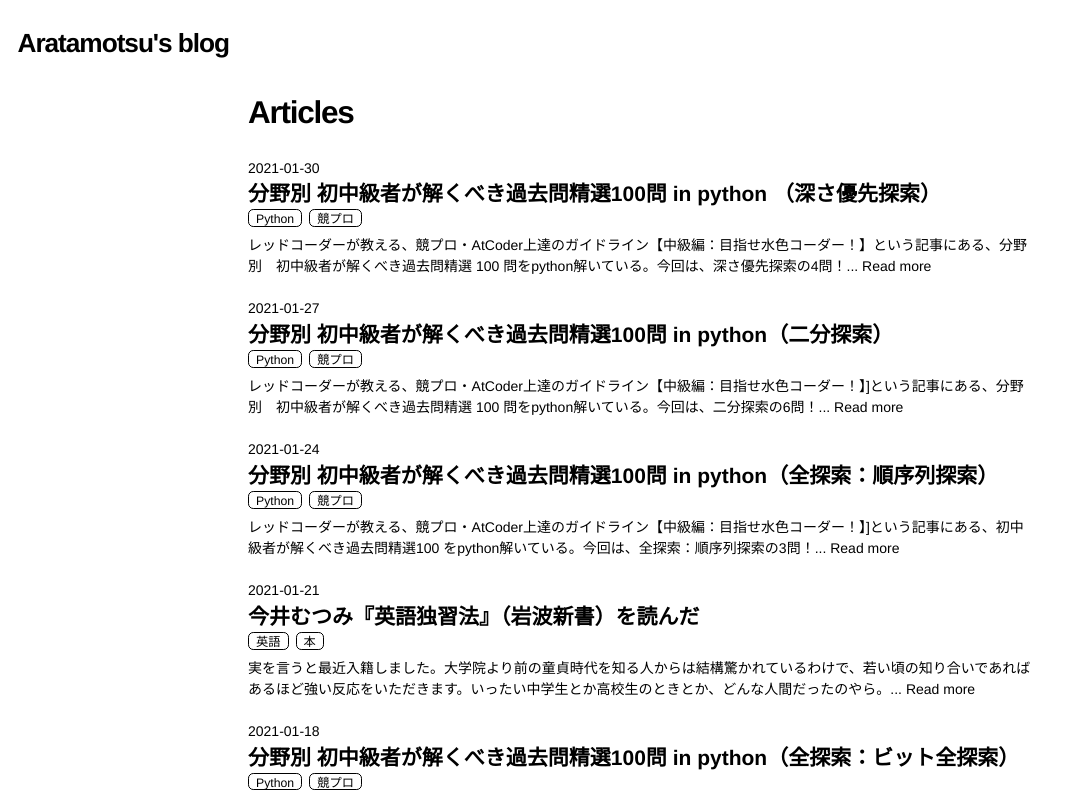
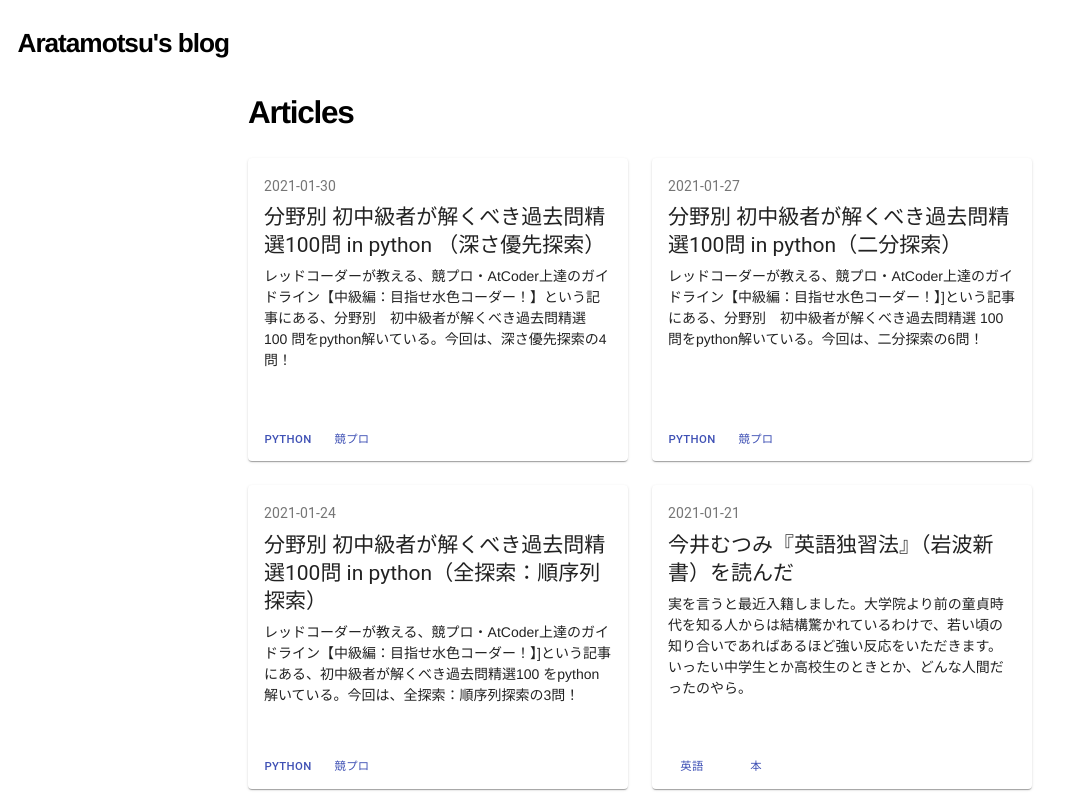
Before and after one commit to aratamotsu/nextjs-blog, a Next.js app: page / in a window 1280 px wide. Shown: the top 800 px of the page, without its empty margins (0-1078 px from the left). Built offline with nearby package versions, Linux system fonts and the light colour scheme.

Commit message:
card layout

```diff
--- a/components/about.js
+++ /dev/null
@@ -1,38 +0,0 @@
-import Container from './container'
-import Link from 'next/link'
-import { EXAMPLE_PATH } from '../lib/constants'
-
-export default function About() {
-  return (
-    <about>
-      <h1 className="my-8 text-3xl md:text-4xl font-bold tracking-tighter leading-tight">
-        About
-      </h1>
-      <h2>このブログについて</h2>
-      <p>
-        文章を書く習慣をつけるための場所で、自分のために書いています。おそらくは
-        <ul>
-          <li>競プロ系</li>
-          <li>計量経済学・機械学習で勉強したこと</li>
-          <li>読んだ本</li>
-          <li>日々考えていること</li>
-        </ul>
-        などを書いていくつもりです。
-      </p>
-
-## 自己紹介
-大学学部では物理を専攻して、大学院では量子情報の研究をしていました。命からがら博士号を取得し、社会人になってはや3年目です。
-
-## 趣味
-- 料理
-- 読書
-- カメラ
-- ランニング（膝故障中）
-- 深夜ラジオ
-
-
-なお、実名が知りたかったら、twitterでDMでも下さい。
-
-    </about>
-  )
-}
--- a/components/more-stories.js
+++ b/components/more-stories.js
@@ -1,4 +1,8 @@
 import PostPreview from '../components/post-preview'
+
+import Container from '@material-ui/core/Container';
+import Grid from '@material-ui/core/Grid'
+
 
 export default function MoreStories({ posts, h1Info}) {
   return (
@@ -6,7 +10,7 @@ export default function MoreStories({ posts, h1Info}) {
       <h1 className="my-8 text-3xl md:text-4xl font-bold tracking-tighter leading-tight">
         {h1Info}
       </h1>
-      <div className="md:gap-x-16 lg:gap-x-32 gap-y-20 md:gap-y-32 ">
+      <Grid container spacing={3}>
       {posts.map((post) => (
         <PostPreview
           key={post.slug}
@@ -19,7 +23,7 @@ export default function MoreStories({ posts, h1Info}) {
           tags={post.tag}
         />
       ))}
-      </div>
+      </Grid>
     </section>
   )
 }
--- /dev/null
+++ b/components/more-storiesのコピー.js
@@ -0,0 +1,25 @@
+import PostPreview from '../components/post-preview'
+
+export default function MoreStories({ posts, h1Info}) {
+  return (
+    <section>
+      <h1 className="my-8 text-3xl md:text-4xl font-bold tracking-tighter leading-tight">
+        {h1Info}
+      </h1>
+      <div className="md:gap-x-16 lg:gap-x-32 gap-y-20 md:gap-y-32 ">
+        {posts.map((post) => (
+          <PostPreview
+            key={post.slug}
+            title={post.title}
+            coverImage={post.coverImage}
+            date={post.date}
+            author={post.author}
+            slug={post.slug}
+            excerpt={post.excerpt}
+            tags={post.tag}
+          />
+        ))}
+      </div>
+    </section>
+  )
+}
--- a/components/post-body.js
+++ b/components/post-body.js
@@ -3,9 +3,8 @@ import Link from 'next/link'
 
 export default function PostBody({ content }) {
   return (
-    <div className="max-w-4xl mx-auto">
+    <div className="main-content max-w-4xl mx-auto">
       <div
-        className={markdownStyles['markdown']}
         dangerouslySetInnerHTML={{ __html: content }}
       />
     </div>
--- a/components/post-header.js
+++ b/components/post-header.js
@@ -1,6 +1,7 @@
 import DateFormatter from '../components/date-formatter'
 import PostTitle from '../components/post-title'
 import ShowTags from '../components/show-tags'
+import LocalOfferIcon from '@material-ui/icons/LocalOffer';
 
 export default function PostHeader({ title, date, tag}) {
   return (
@@ -11,7 +12,7 @@ export default function PostHeader({ title, date, tag}) {
         </div>
         <PostTitle>{title}</PostTitle>
         <div>
-          <ShowTags tags={tag} />
+          <LocalOfferIcon fontSize='small' color='primary'/> <ShowTags tags={tag} />
         </div>
       </div>
     </>
--- a/components/post-preview.js
+++ b/components/post-preview.js
@@ -1,6 +1,26 @@
 import DateFormatter from '../components/date-formatter'
 import ShowTags from '../components/show-tags'
 import Link from 'next/link'
+import React from 'react';
+import Card from '@material-ui/core/Card';
+import CardActionArea from '@material-ui/core/CardActionArea';
+import CardContent from '@material-ui/core/CardContent';
+import CardMedia from '@material-ui/core/CardMedia';
+import { makeStyles } from '@material-ui/core/styles';
+import Typography from '@material-ui/core/Typography';
+import Grid from '@material-ui/core/Grid'
+import Paper from '@material-ui/core/Paper';
+import CardActions from '@material-ui/core/CardActions';
+
+
+const useStyles = makeStyles({
+  card: {
+    flexGrow: 1,
+  },
+  cardAction: {
+    height:260,
+  },
+});
 
 export default function PostPreview({
   title,
@@ -11,27 +31,30 @@ export default function PostPreview({
   slug,
   tags,
 })
-   {
+  {
   const href = "/posts/" + [slug]
+  const classes = useStyles();
+
   return (
-    <div>
-      <div className="mb-0.5">
-        <DateFormatter dateString={date} />{' '}
-      </div>
-      <h3 className="text-2xl mb-0.5 font-bold leading-snug">
-        <Link href={href}>
-          <a className="hover:underline">{title}</a>
-        </Link>
-      </h3>
-      <div className="mt-0.5 mb-2">
-        <ShowTags tags={tags} />
-      </div>
-
-      <p className="mb-6">{excerpt}{'... '}
-        <Link href={href}>
-            <a className="font-medium hover:underline ">Read more</a>
-        </Link>
-      </p>
-    </div>
+      <Grid item xs={12} md={6}>
+        <Card className={classes.card}>
+          <CardActionArea className={classes.cardAction} component="a" href={href}>
+            <CardContent>
+              <Typography gutterBottom variant="subtitle1" color="textSecondary">
+                <DateFormatter dateString={date} />
+              </Typography>
+              <Typography gutterBottom component="h2" variant="h5">
+                {title}
+              </Typography>
+              <Typography variant="excerpt" paragraph>
+                {excerpt}
+              </Typography>
+            </CardContent>
+          </CardActionArea>
+          <CardActions>
+            <ShowTags tags={tags} />
+          </CardActions>
+        </Card>
+      </Grid>
   )
 }
--- a/components/post-title.js
+++ b/components/post-title.js
@@ -1,7 +1,7 @@
 export default function PostTitle({ children }) {
   return (
     <div className="max-w-4xl mx-auto">
-    <h1 className="text-2xl md:text-3xl lg:text-3xl font-bold tracking-tighter leading-snug mb-2 text-left">
+    <h1 className="text-2xl md:text-2xl lg:text-2xl font-bold tracking-tighter leading-snug mb-2 text-left">
       {children}
     </h1>
     </div>
--- a/components/show-tags.js
+++ b/components/show-tags.js
@@ -1,19 +1,24 @@
 import Link from 'next/link'
+import Button from '@material-ui/core/Button';
 
 export default function ShowTags({ tags }) {
     return (
-        <div className="text-sm">
+        <span className="text-sm">
             {!Array.isArray(tags) ? (
-                <Link as={`/tags/${tags}`} href="/tags/[tags]">
-                    <a className="px-2 pt-0.5 mr-2 border-solid border border-black hover:bg-gray-200 rounded-md">{tags}</a>
+                <Link key={tags} href={`/tags/${tags}`} as={`/tags/${tags}`} passHref >
+                        <Button size="small" color="primary">
+                            {tags}
+                        </Button>
                 </Link>
             ) : (
                 tags.map((tag) => (
-                    <Link key={tag} as={`/tags/${tag}`} href="/tags/[tag]">
-                        <a className="px-2 pt-0.5 mr-2 border-solid border border-black hover:bg-gray-200 rounded-md">{tag}</a>
+                    <Link key={tag} href={`/tags/${tag}`} as={`/tags/${tag}`} passHref >
+                        <Button size="small" color="primary">
+                            {tag}
+                        </Button>
                     </Link>
                 ))
             )}
-        </div>
+        </span>
     )
 }
--- a/pages/about.js
+++ b/pages/about.js
@@ -2,6 +2,8 @@ import Container from '../components/container'
 import Layout from '../components/layout'
 import Head from 'next/head'
 import Header from '../components/header'
+import PostTitle from '../components/post-title'
+
 
 export default function About() {
   // const heroPost = allPosts[0]
@@ -13,8 +15,34 @@ export default function About() {
             <title>Aratamotsu' blog</title>
           </Head>
           <Header />
-          <div className="max-w-4xl mx-auto mb-12">
-            ここに自己紹介でも書きます。
+          <div className="max-w-4xl mx-auto">
+            <PostTitle>About</PostTitle>
+          </div>
+          <div className="main-content max-w-4xl mx-auto mb-12">
+          <h2>自己紹介</h2>
+
+          <h2>このブログについて</h2>
+            <p>
+              文章を書く習慣をつけるための場所で、自分のために書いています。おそらくは
+              <ul>
+                <li>競プロ系</li>
+                <li>計量経済学・機械学習で勉強したこと</li>
+                <li>読んだ本</li>
+                <li>日々考えていること</li>
+              </ul>
+              などを書いていくつもりです。
+            </p>
+
+            <p>このブログはNext.js+Verselで運用されています。基本的にブログとして記事をどんどん書いていくことしかしないつもりです。ソースは<a href="">ここ</a>にあります。</p>
+
+
+            <h2>その他の生息場所</h2>
+            <ul>
+                <li>Twitter</li>
+                <li>AtCoder</li>
+                <li>Github</li>
+                <li>ブクログ</li>
+            </ul>
           </div>
         </Container>
       </Layout>
--- a/pages/archive/[page].js
+++ b/pages/archive/[page].js
@@ -4,11 +4,12 @@ import Header from "../../components/header"
 import Head from 'next/head'
 import MoreStories from "../../components/more-stories"
 import { getAllPosts } from '../../lib/api'
+import LocalOfferIcon from '@material-ui/icons/LocalOffer';
 
 
 import Pager from "../../components/pager"
 
-const COUNT_PER_PAGE = 4
+const COUNT_PER_PAGE = 10
 
 export default function Index({ selectedPosts, page, total, perPage }) {
   // const heroPost = allPosts[0]
--- a/styles/index.css
+++ b/styles/index.css
@@ -14,6 +14,74 @@ code.hljs {
   font-family: Consolas, Monaco, monospace;
 }
 
+.main-content {
+  @apply leading-normal;
+}
+
+.main-content p,
+/*.main-content ul,
+.main-content ol,*/
+.main-content blockquote {
+  @apply my-3;
+}
+
+.main-content img {
+  @apply shadow-lg my-3
+}
+
+.main-content code{
+  @apply rounded-xl mb-2
+}
+.main-content h2 {
+  @apply text-2xl mt-10 mb-4 border-b border-gray-300 font-bold leading-relaxed;
+}
+
+.main-content h3 {
+  @apply text-xl mt-10 mb-4 font-bold leading-snug;
+}
+
+.main-content a {
+  color: blue;
+}
+
+.main-content a:hover{
+  text-decoration: underline;
+}
+.main-content a:visited{
+  color: #609;
+}
+
+.main-content ol,
+.main-content ul {
+  margin-left: 2em;
+  margin-top: 0.5em;
+  margin-bottom: 0.5em;
+}
+
+.main-content ol ol,
+.main-content ol ul,
+.main-content ul ol,
+.main-content ul ul {
+  margin-top: 0;
+  margin-bottom: 0;
+}
+
+.main-content li {
+  word-wrap: break-all;
+}
+
+.main-content li+li {
+  margin-top: .25em;
+}
+
+.main-content ul {
+  list-style-type: disc;
+}
+
+.main-content ol {
+  list-style-type: decimal;
+}
+
 /* Start purging... */
 @tailwind components;
 /* Stop purging. */
```
Also changed, not shown: components/markdown-styles.module.css (+6 -2 lines). Lines whose indentation alone changed are shown as unchanged.
